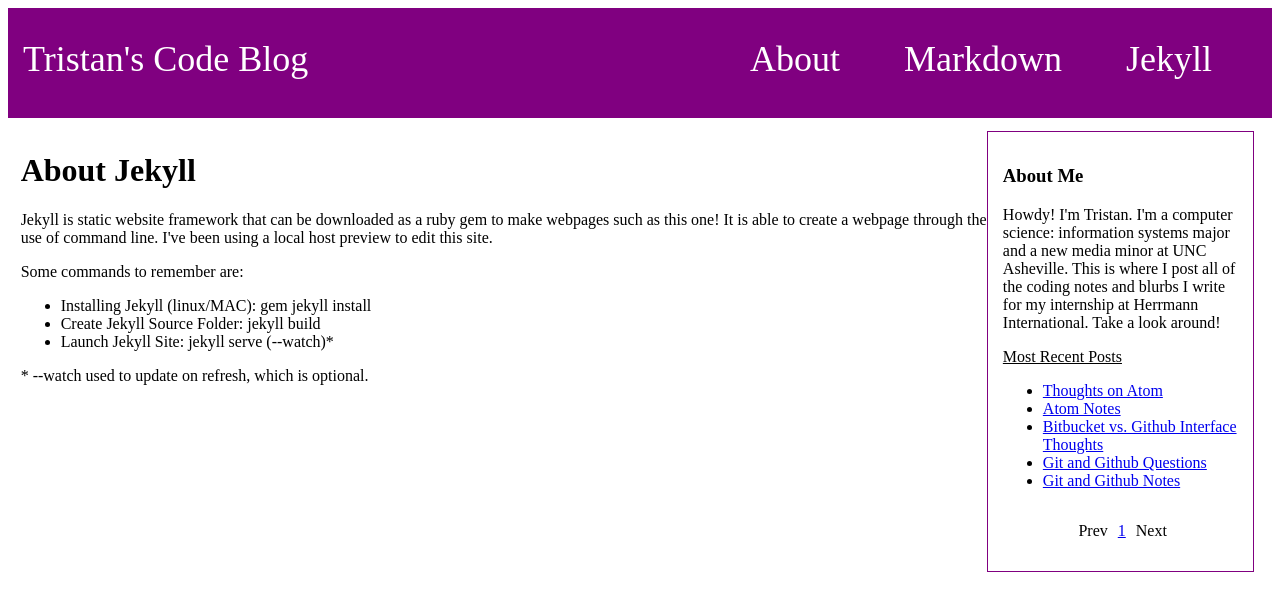
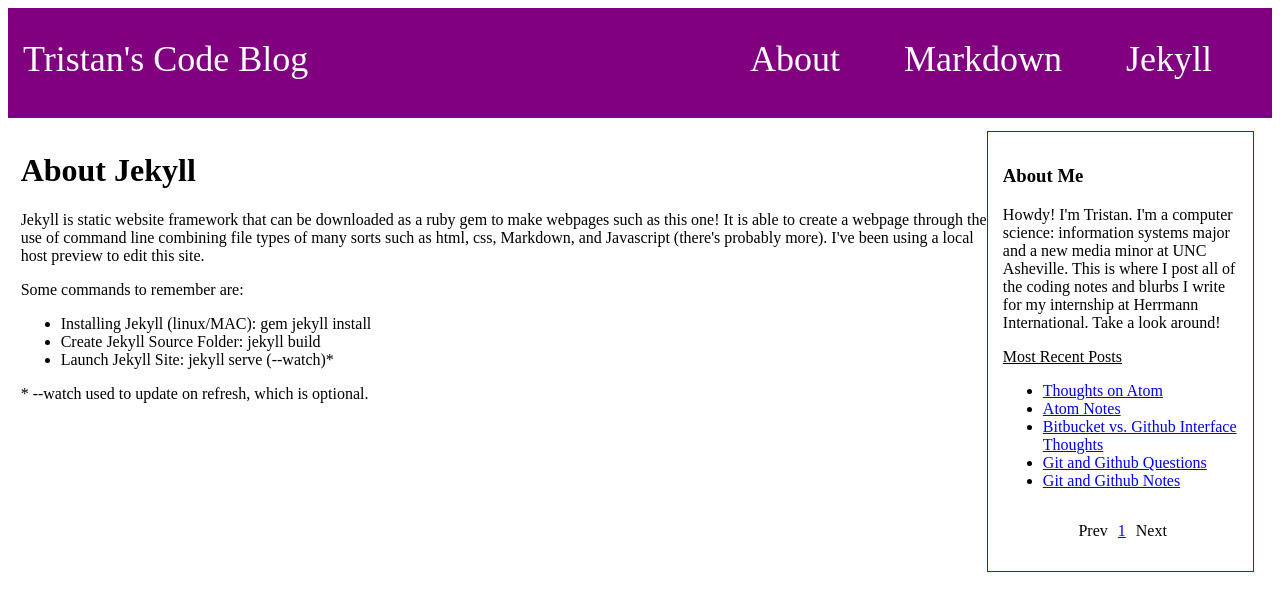
Before and after one commit to tmorse7/Apprenticeship, a Jekyll site: the page built from jekyll/index.html, in a window 1280 px wide. Shown: the top 611 px of the page. Built offline with Jekyll 4.4.1, drawn with Linux system fonts in a browser that asks for light colours; Markdown is read by kramdown in place of the engine named in the settings.

Commit message:
Some more edits to the Jekyll page

```diff
--- a/jekyll/index.html
+++ b/jekyll/index.html
@@ -4,7 +4,7 @@
 
 <h1>About Jekyll</h1>
 
-<p>Jekyll is static website framework that can be downloaded as a ruby gem to make webpages such as this one! It is able to create a webpage through the use of command line. I've been using a local host preview to edit this site.</p>
+<p>Jekyll is static website framework that can be downloaded as a ruby gem to make webpages such as this one! It is able to create a webpage through the use of command line combining file types of many sorts such as html, css, Markdown, and Javascript (there's probably more). I've been using a local host preview to edit this site.</p>
 
 <p>Some commands to remember are: </p>
 <ul>
```
Also changed, not shown: 1 other file.
